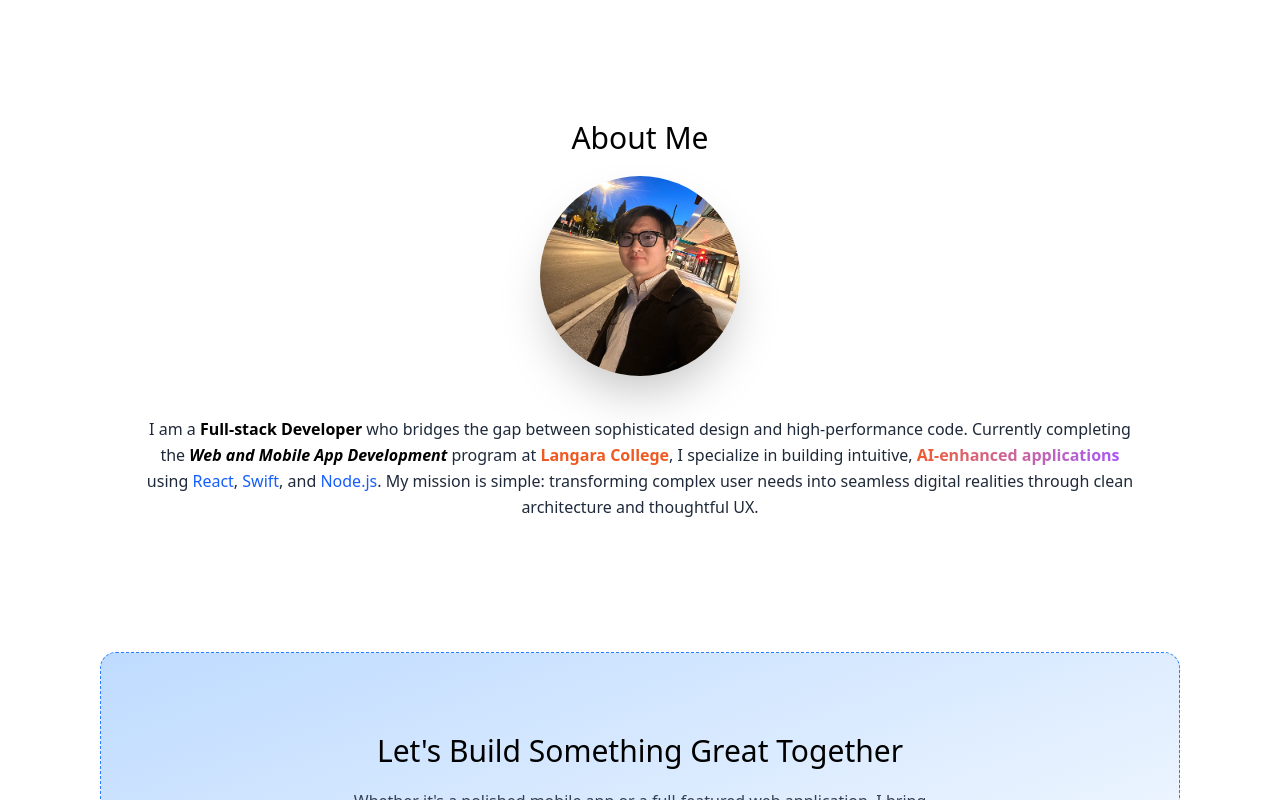
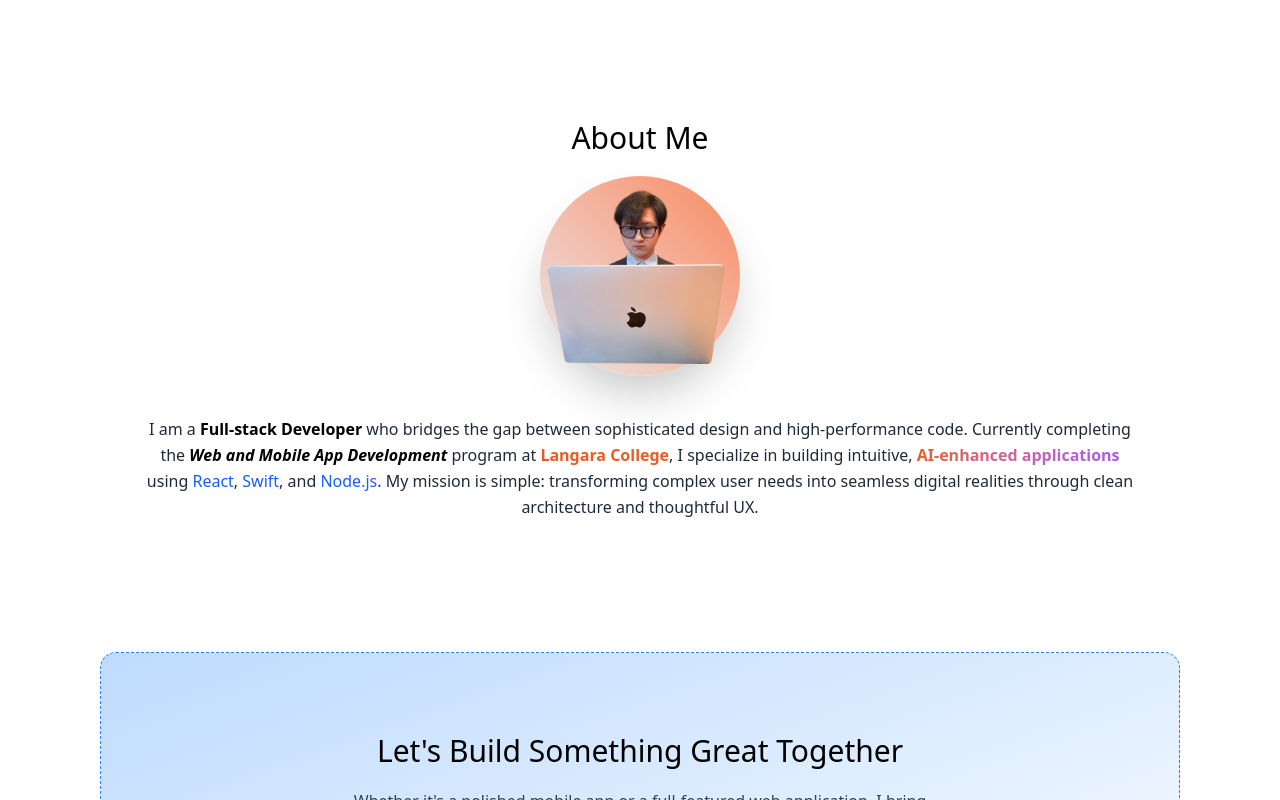
Before and after one commit to 94yahui/my_portfolio, a React (Vite) app: page / in a window 1280 px wide. Shown: the part 3460-4260 px from the top of the page. Built offline with nearby package versions, Linux system fonts and the light colour scheme; no server answers.

Commit message:
Update my photo

```diff
--- a/src/About.tsx
+++ b/src/About.tsx
@@ -1,4 +1,4 @@
-import myphoto from "./assets/myPhoto.png";
+import myphoto from "./assets/IMG_42374.png";
 import { useLang } from "./context/LangContext";
 import { useScrollReveal } from "./hooks/useScrollReveal";
 
@@ -72,11 +72,17 @@ const About = () => {
       <div className="text-center">
         <h1 className="text-3xl dark:text-gray-300">{text.title}</h1>
         <div className="mt-5 flex flex-col items-center">
-          <img
-            src={myphoto}
-            alt="me"
-            className="rounded-full w-50 h-50 object-cover object-bottom shadow-2xl"
-          />
+          {/* 渐变圆容器 */}
+          <div className="relative w-50 h-50 flex items-end justify-center">
+            {/* 渐变背景圆 */}
+            <div className="absolute inset-0 rounded-full shadow-2xl bg-linear-to-tr from-gray-200 to-[#f8885f]" />
+            {/* 矢量图，底部超出圆 */}
+            <img
+              src={myphoto}
+              alt="me"
+              className="relative w-50 h-auto object-contain -mb-6 z-10 transform -translate-y-6"
+            />
+          </div>
           <p className="px-10 pt-10 text-gray-800 dark:text-gray-400 leading-relaxed font-normal">
             {text.paragraph}
           </p>
```
Also changed, not shown: src/assets/IMG_42374.png (added), 1 other file (tests, documents, lock files or other folders).
